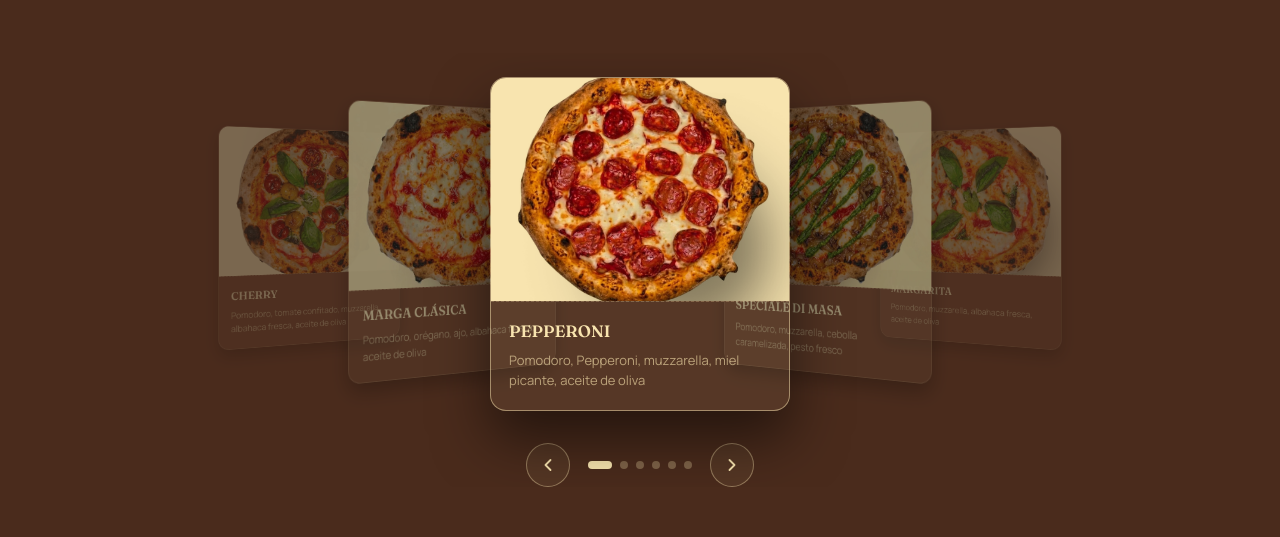
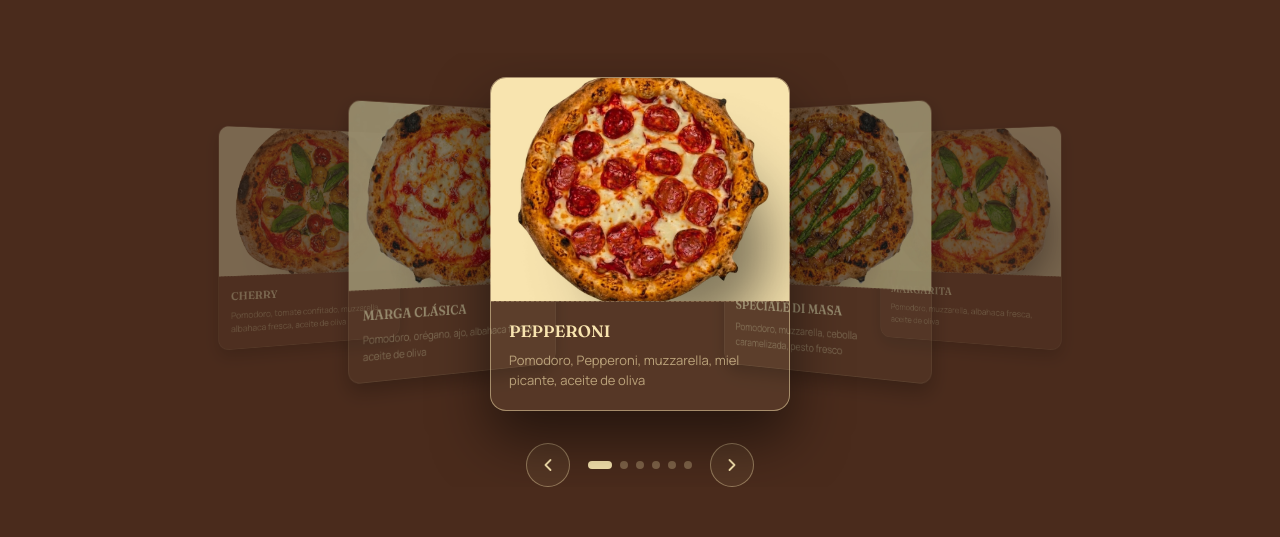
Before and after one commit to sergiosuarez5/masa.pizzeria, a plain HTML site: page index.html in a window 1280 px wide. Shown: the part 1289-1826 px from the top of the page. Drawn offline with Linux system fonts and the light colour scheme.

Commit message:
agg fotos

```diff
--- a/index.html
+++ b/index.html
@@ -98,7 +98,7 @@
       </div>
 
       <div class="pizza-card">
-        <div class="card-img"><img src="./img/pizzas/calabressa.png" alt="Pizza Funghi" draggable="false"></div>
+        <div class="card-img"><img src="./img/pizzas/cherry.png" alt="Pizza Funghi" draggable="false"></div>
         <div class="card-body">
           <div class="card-top"><h4 class="card-name">CHERRY</h4><!-- <span class="card-price">$13.500</span> --></div>
           <p class="card-desc">Pomodoro, tomate confitado, muzzarella, albahaca fresca, aceite de oliva</p>
```
Also changed, not shown: img/pizzas/cherry.png (added).
